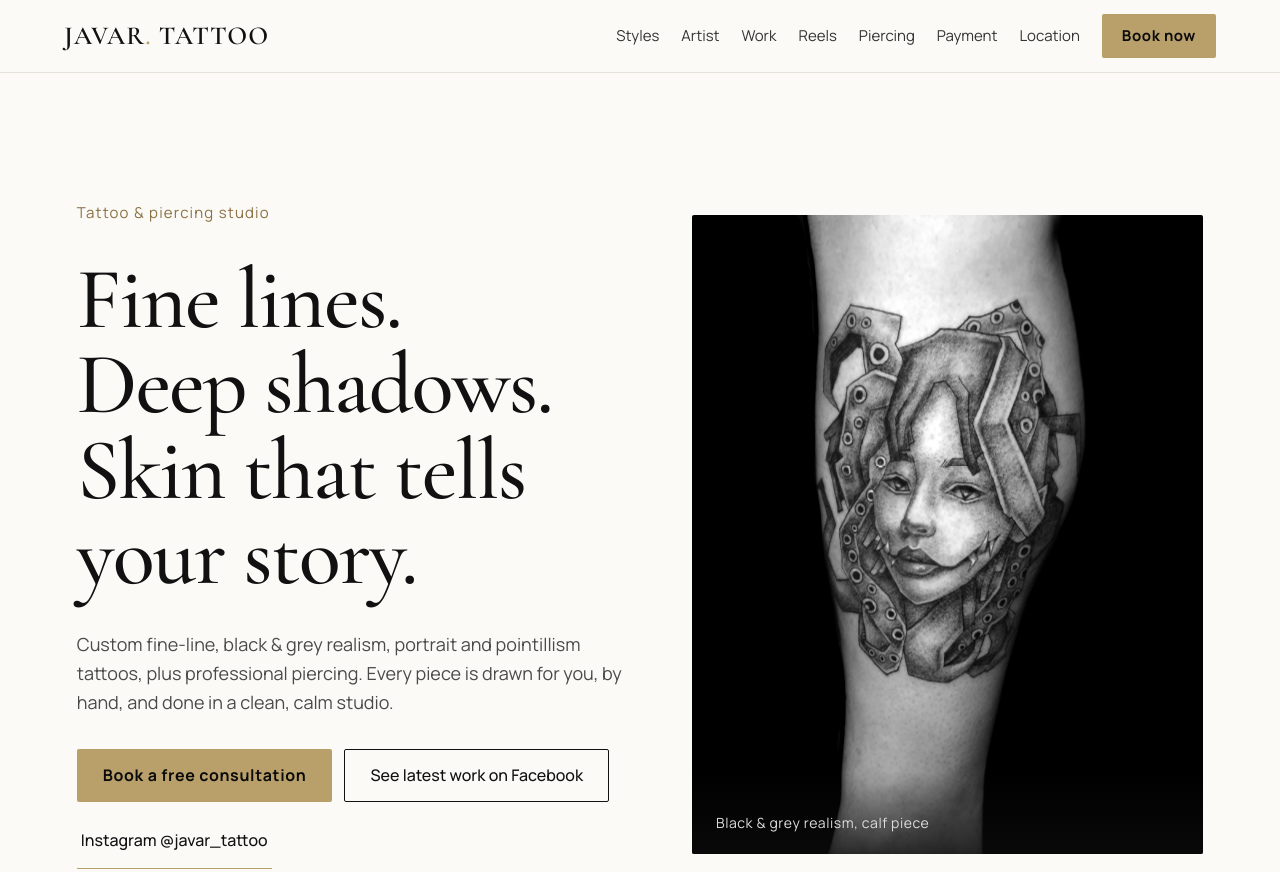
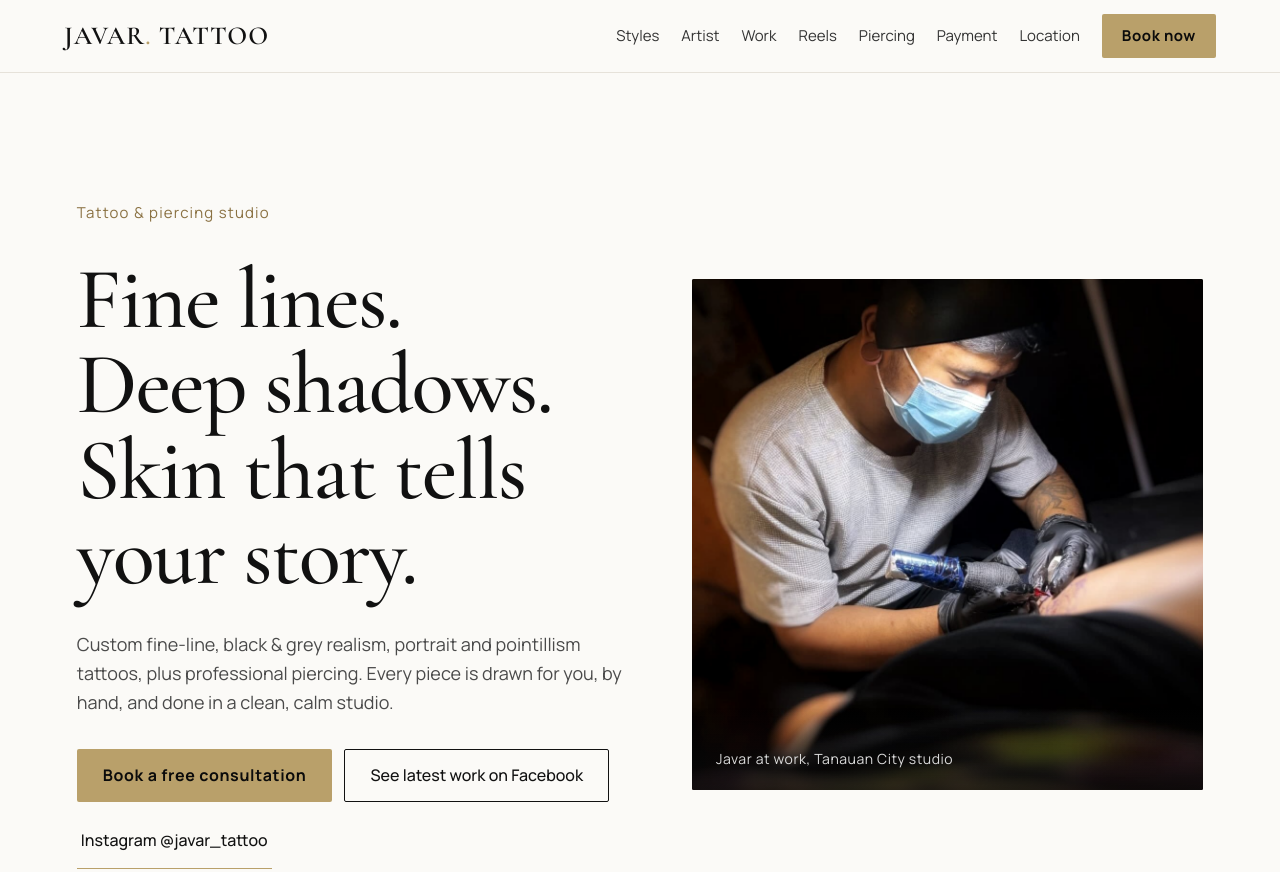
Before and after one commit to mrreimondmagpantay/javarttattoo.com, a plain HTML site: page index.html in a window 1280 px wide. Shown: the top 872 px of the page. Drawn offline with nearby package versions, Linux system fonts and the light colour scheme.

Commit message:
Homepage hero: photo of Javar at work
Co-Authored-By: Claude Opus 5.5 <noreply@anthropic.com>
Claude-Session: https://claude.ai/code/session_01DZFWmrLLfUnGcvxk4Pp9S4

```diff
--- a/index.html
+++ b/index.html
@@ -7,7 +7,7 @@
 <meta name="description" content="JAVAR TATTOO in Tanauan City, Batangas: custom fine-line, black &amp; grey realism, portrait and pointillism tattoos, plus professional piercing. Book a free consultation.">
 <meta property="og:title" content="JAVAR TATTOO">
 <meta property="og:description" content="Fine-line, black &amp; grey realism, portrait and pointillism tattoos and piercing in Tanauan City, Batangas.">
-<meta property="og:image" content="images/realism-woman.jpg">
+<meta property="og:image" content="images/artist-at-work.jpg">
 <meta name="theme-color" content="#fbfaf7">
 <link rel="preconnect" href="https://fonts.googleapis.com">
 <link href="https://fonts.googleapis.com/css2?family=Cormorant+Garamond:ital,wght@0,400;0,500;0,600;1,400&amp;family=Manrope:wght@300;400;500;700&amp;display=swap" rel="stylesheet">
@@ -62,7 +62,7 @@ a:focus-visible,button:focus-visible,input:focus-visible,select:focus-visible,te
 <a href="https://www.instagram.com/javar_tattoo/" style="color: #111111; text-decoration: none; padding: 14px 4px; font-weight: 500; font-size: 16px; border-bottom: 1px solid #b9a06a">Instagram @javar_tattoo</a>
 </div>
 </div>
-<figure class="zoom rise2" style="flex: 1 1 380px; margin: 0; position: relative; aspect-ratio: 4 / 5; max-height: 760px; border-radius: 2px; background: #ffffff"><img class="kb" src="images/realism-woman.jpg" alt="Black and grey realism portrait tattoo by Javar" style="width: 100%; height: 100%; object-fit: cover; display: block"><figcaption style="position: absolute; left: 0; right: 0; bottom: 0; padding: 40px 24px 20px; background: linear-gradient(transparent, #0b0b0bcc); font-size: 14px; color: #dcdcdc; letter-spacing: .04em">Black &amp; grey realism, calf piece</figcaption></figure>
+<figure class="zoom rise2" style="flex: 1 1 380px; margin: 0; position: relative; aspect-ratio: 1 / 1; max-height: 680px; border-radius: 2px; background: #0b0b0b"><img class="kb" src="images/artist-at-work.jpg" alt="Javar tattooing a client at the studio" style="width: 100%; height: 100%; object-fit: cover; object-position: 40% 40%; display: block"><figcaption style="position: absolute; left: 0; right: 0; bottom: 0; padding: 40px 24px 20px; background: linear-gradient(transparent, #0b0b0bcc); font-size: 14px; color: #dcdcdc; letter-spacing: .04em">Javar at work, Tanauan City studio</figcaption></figure>
 </div>
 </section>
 
```
Also changed, not shown: images/artist-at-work.jpg (added).
